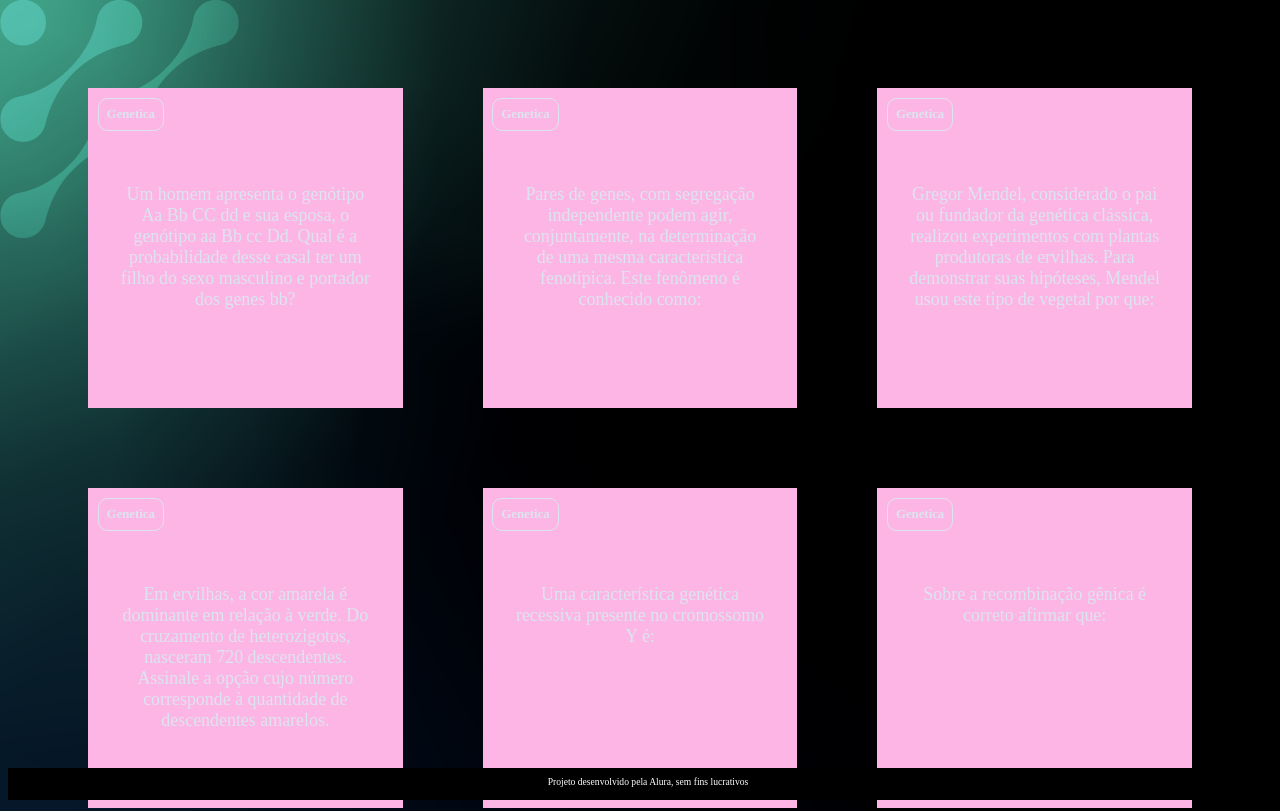
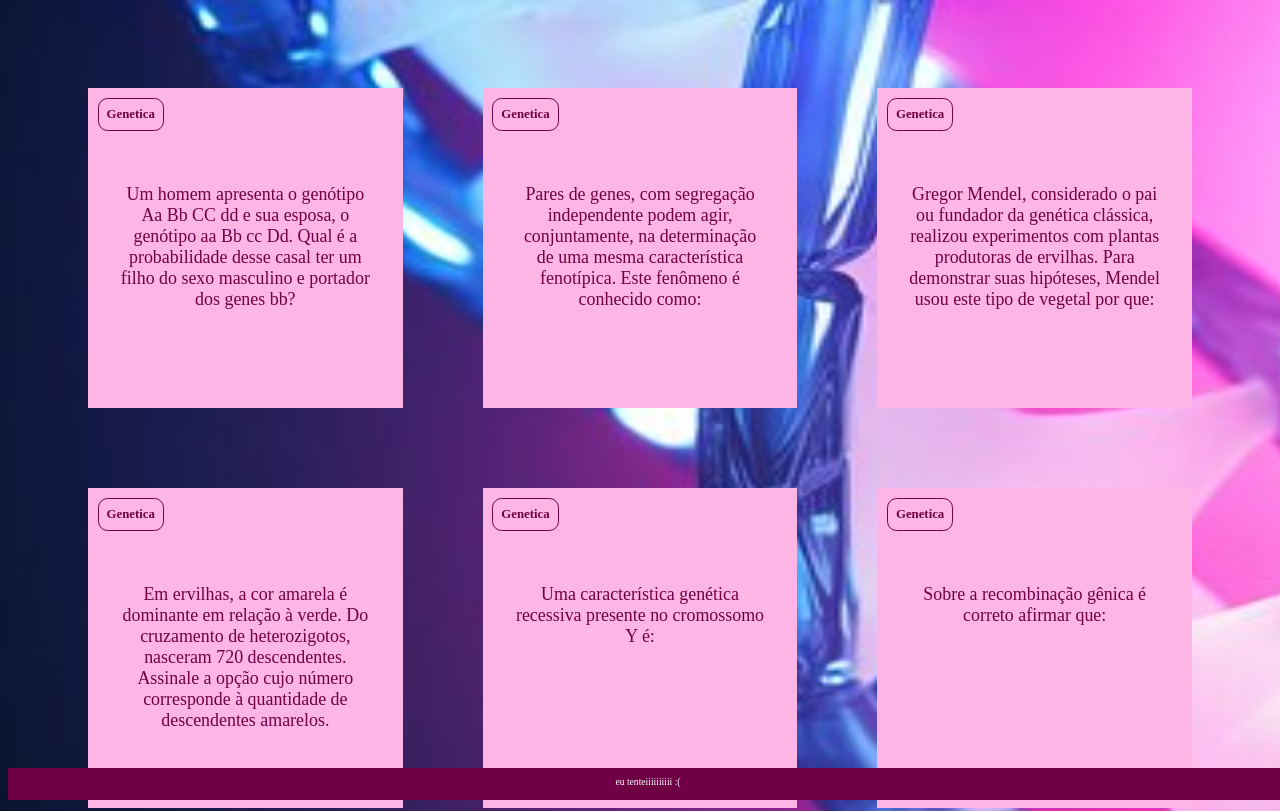
Before and after one commit to yasminleal0/flashcard, a plain HTML site: page index.html in a window 1280 px wide. Shown: the top 811 px of the page. Drawn offline with Linux system fonts and the light colour scheme.

Commit message:
Add files via upload

```diff
--- a/assets/style.css
+++ b/assets/style.css
@@ -1,11 +1,11 @@
 :root {
-    --text-color: #DBE4EF;
+    --text-color: #700045;
     --card-front-color: #fdb5e5;
     --card-back-color: #ff61e5;
 }
 
 body {
-    background: url('img/bg-desktop.webp');
+    background: url('img/rosa.jpg');
     font-family: Bai Jamjuree;
 }
 
@@ -77,12 +77,12 @@ body {
 
 .cartao__conteudo__resposta {
     transform: rotateY(180deg);
-    background-color: rgba(0, 244, 191, 0.2);
+    background-color: rgb(189, 0, 104);
     border: 4px solid var(--card-back-color);
 }
 
 footer {
-    background-color: black;
+    background-color: #700045;
     color: white;
     position: fixed;
     bottom: 0;
@@ -99,7 +99,7 @@ footer p {
 @media (max-width: 560px) {
 
     body {
-        background: url('img/bg-mobile.webp'), no-repeat cover;
+        background: url('img/rosa.png'), no-repeat cover;
     }
 
     .cartao {
--- a/index.html
+++ b/index.html
@@ -23,7 +23,7 @@
         </section>
     </main>
     <footer>
-        <p>Projeto desenvolvido pela Alura, sem fins lucrativos</p>
+        <p>eu tenteiiiiiiiiii :(</p>
     </footer>
     <script src="app.js"></script>
     <script src="perguntas.js"></script>
```
Also changed, not shown: assets/img/rosa.jpg (added).
